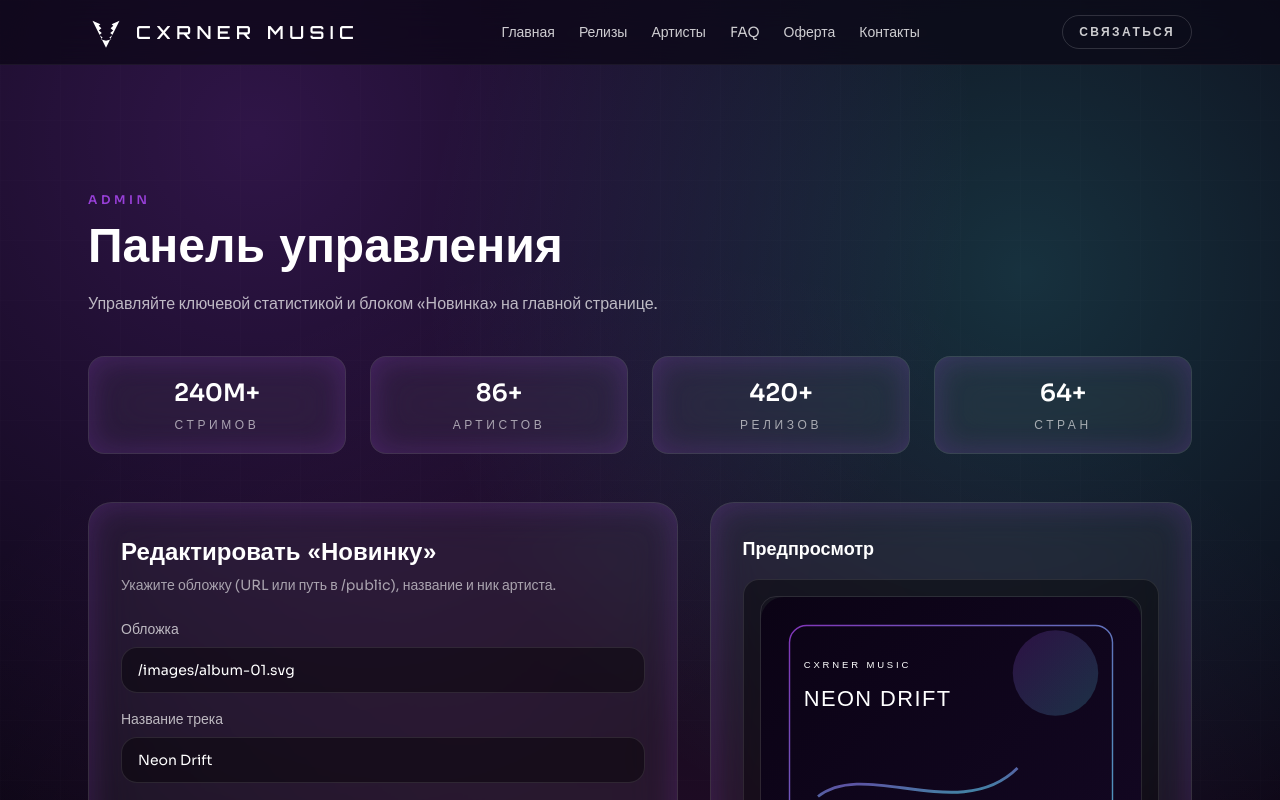
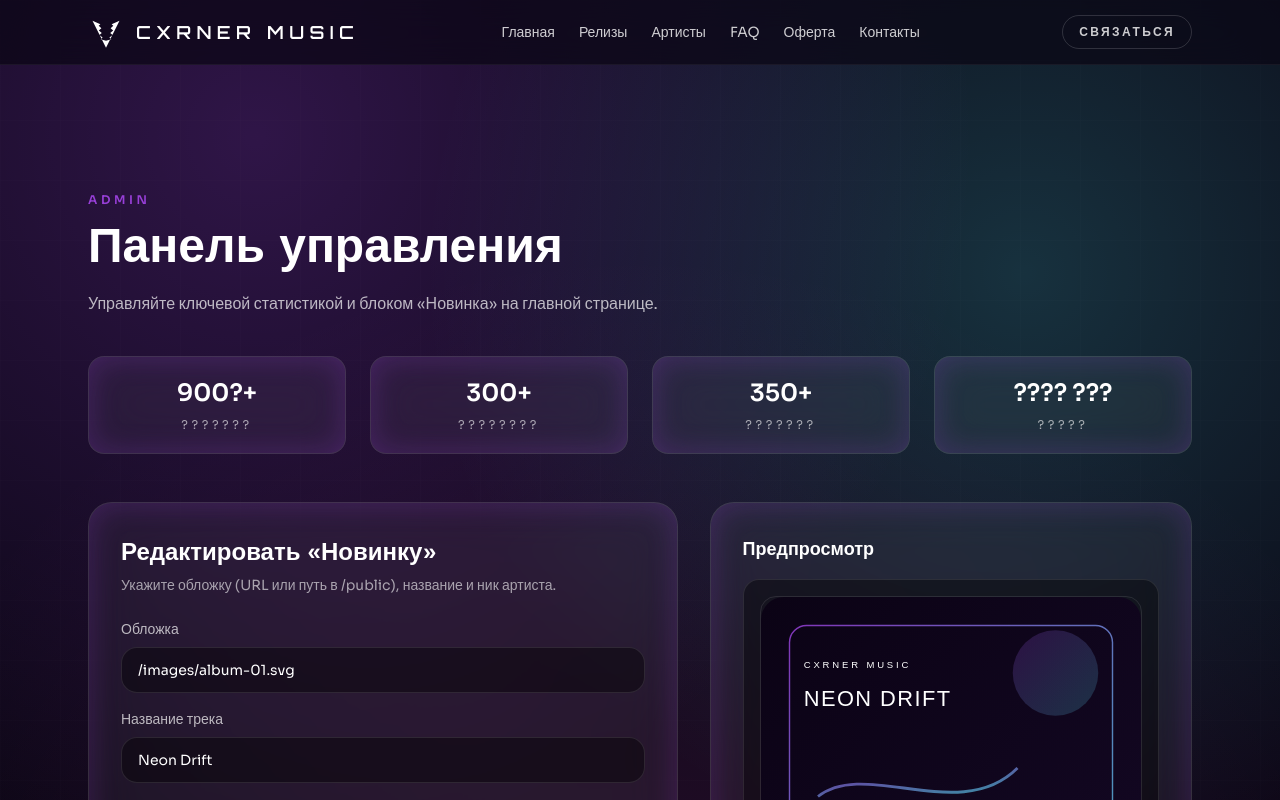
Before and after one commit to kazumaiq/cxrnermusic, a Next.js app: page /admin in a window 1280 px wide. Shown: the top 800 px of the page. Built offline with nearby package versions, Linux system fonts and the light colour scheme.

Commit message:
Update stats values and world coverage

```diff
--- a/app/admin/page.tsx
+++ b/app/admin/page.tsx
@@ -74,7 +74,9 @@ export default function AdminPage() {
         <div className="mt-10 grid gap-6 md:grid-cols-4">
           {stats.map((item) => (
             <div key={item.label} className="glass rounded-2xl px-6 py-5 text-center">
-              <p className="text-2xl font-semibold text-white">{item.value}{item.suffix}</p>
+              <p className="text-2xl font-semibold text-white">
+                {item.display ? item.display : `${item.value}${item.suffix ?? ""}`}
+              </p>
               <p className="mt-2 text-xs uppercase tracking-[0.3em] text-white/60">{item.label}</p>
             </div>
           ))}
--- a/app/page.tsx
+++ b/app/page.tsx
@@ -129,7 +129,11 @@ export default async function HomePage() {
               <Reveal key={stat.label} delay={index * 0.05}>
                 <div className="glass rounded-2xl px-6 py-8 text-center">
                   <p className="text-3xl font-semibold text-white">
-                    <Counter to={stat.value} suffix={stat.suffix} />
+                    {stat.display ? (
+                      <span>{stat.display}</span>
+                    ) : (
+                      <Counter to={stat.value} suffix={stat.suffix} />
+                    )}
                   </p>
                   <p className="mt-2 text-sm uppercase tracking-[0.3em] text-white/60">
                     {stat.label}
--- a/data/site.ts
+++ b/data/site.ts
@@ -5,11 +5,18 @@ export type FaqItem = {
   links?: { label: string; href: string }[];
 };
 
-export const stats = [
-  { label: "Стримов", value: 240, suffix: "M+" },
-  { label: "Артистов", value: 86, suffix: "+" },
-  { label: "Релизов", value: 420, suffix: "+" },
-  { label: "Стран", value: 64, suffix: "+" },
+export type StatItem = {
+  label: string;
+  value: number;
+  suffix?: string;
+  display?: string;
+};
+
+export const stats: StatItem[] = [
+  { label: "???????", value: 900, suffix: "?+" },
+  { label: "????????", value: 300, suffix: "+" },
+  { label: "???????", value: 350, suffix: "+" },
+  { label: "?????", value: 0, display: "???? ???" },
 ];
 
 export const releases = [
```
